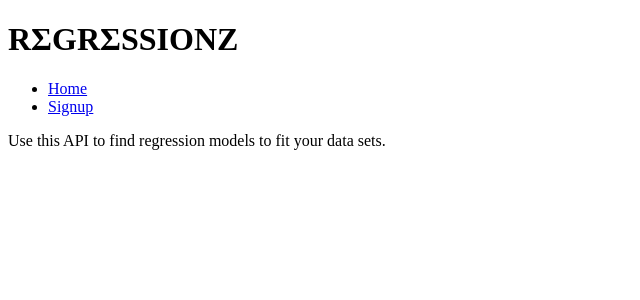
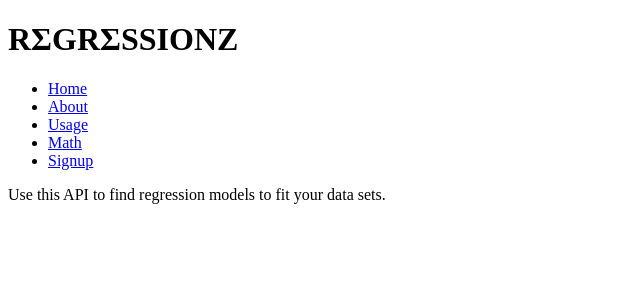
Before and after one commit to jtreeves/regressions_api, a Flask app: page / in a window 1280 px wide. Shown: the top 300 px of the page, without its empty margins (0-640 px from the left). Run offline with Flask 2, Linux system fonts and the light colour scheme.

Commit message:
[routes] Add routes for about, usage, and math

```diff
--- a/app/routes.py
+++ b/app/routes.py
@@ -12,6 +12,18 @@ from .middleware.current import current_user, current_regression
 @app.route('/')
 def index():
     return render_template('index.html')
+
+@app.route('/about')
+def about():
+    return render_template('about.html')
+
+@app.route('/usage')
+def usage():
+    return render_template('usage.html')
+
+@app.route('/math')
+def math():
+    return render_template('math.html')
 
 @app.route('/signup', methods=['GET', 'POST'])
 def signup():
--- a/app/templates/about.html
+++ b/app/templates/about.html
@@ -0,0 +1,5 @@
+{% extends 'base.html' %}
+
+{% block content %}
+    <p>Learn all about how to use this API.</p>
+{% endblock %}
--- a/app/templates/base.html
+++ b/app/templates/base.html
@@ -10,6 +10,9 @@
         <nav>
             <ul>
                 <li><a href="{{ url_for('index') }}">Home</a></li>
+                <li><a href="{{ url_for('about') }}">About</a></li>
+                <li><a href="{{ url_for('usage') }}">Usage</a></li>
+                <li><a href="{{ url_for('math') }}">Math</a></li>
                 <li><a href="{{ url_for('signup' )}}">Signup</a></li>
             </ul>
         </nav>
--- a/app/templates/math.html
+++ b/app/templates/math.html
@@ -0,0 +1,5 @@
+{% extends 'base.html' %}
+
+{% block content %}
+    <p>Here are explanations of how all the math works behind the scenes.</p>
+{% endblock %}
--- a/app/templates/usage.html
+++ b/app/templates/usage.html
@@ -0,0 +1,5 @@
+{% extends 'base.html' %}
+
+{% block content %}
+    <p>Here's a guide for how to use the API.</p>
+{% endblock %}
```
